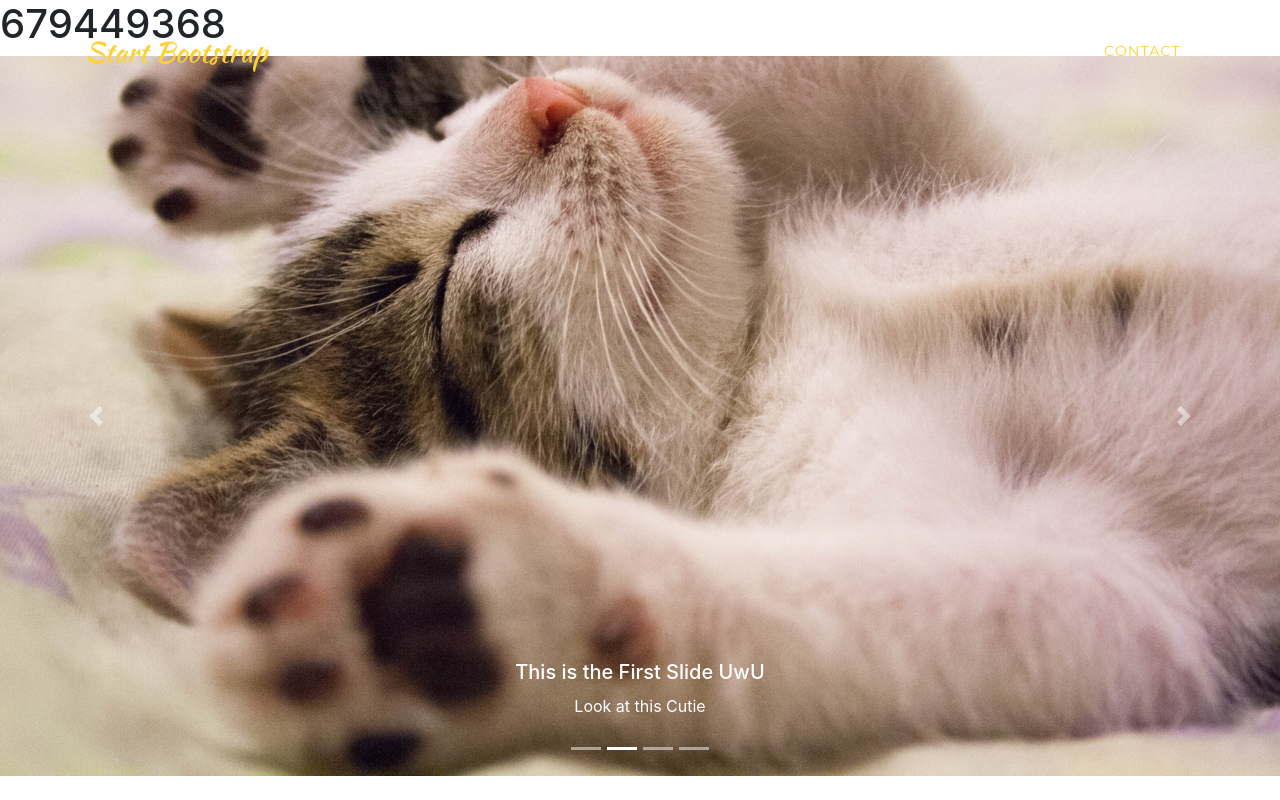
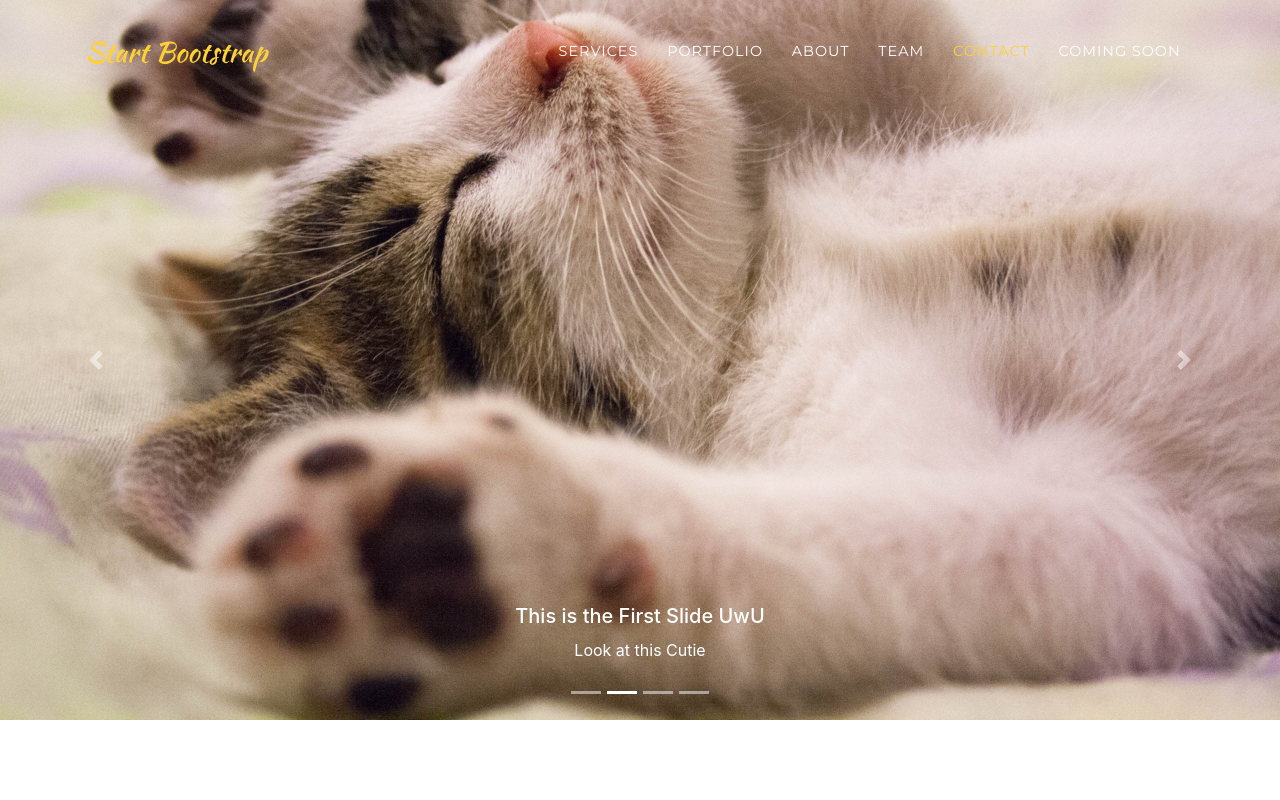
Before and after one commit to vcruz9/it202-exam1, a website with bundled scripts: page index.html in a window 1280 px wide. Shown: the top 800 px of the page. Built offline with nearby package versions, Linux system fonts and the light colour scheme; a web font is replaced by a local one.

Commit message:
All Steps Done

```diff
--- a/index.html
+++ b/index.html
@@ -1,5 +1,3 @@
-<h1>679449368</h1>
-
 <!DOCTYPE html>
 <html lang="en">
 
@@ -53,6 +51,9 @@
           </li>
           <li class="nav-item">
             <a class="nav-link js-scroll-trigger" href="#contact">Contact</a>
+          </li>
+          <li class="nav-item">
+            <a class="nav-link js-scroll-trigger" href="#comingsoon">Coming Soon </a>
           </li>
         </ul>
       </div>
```
